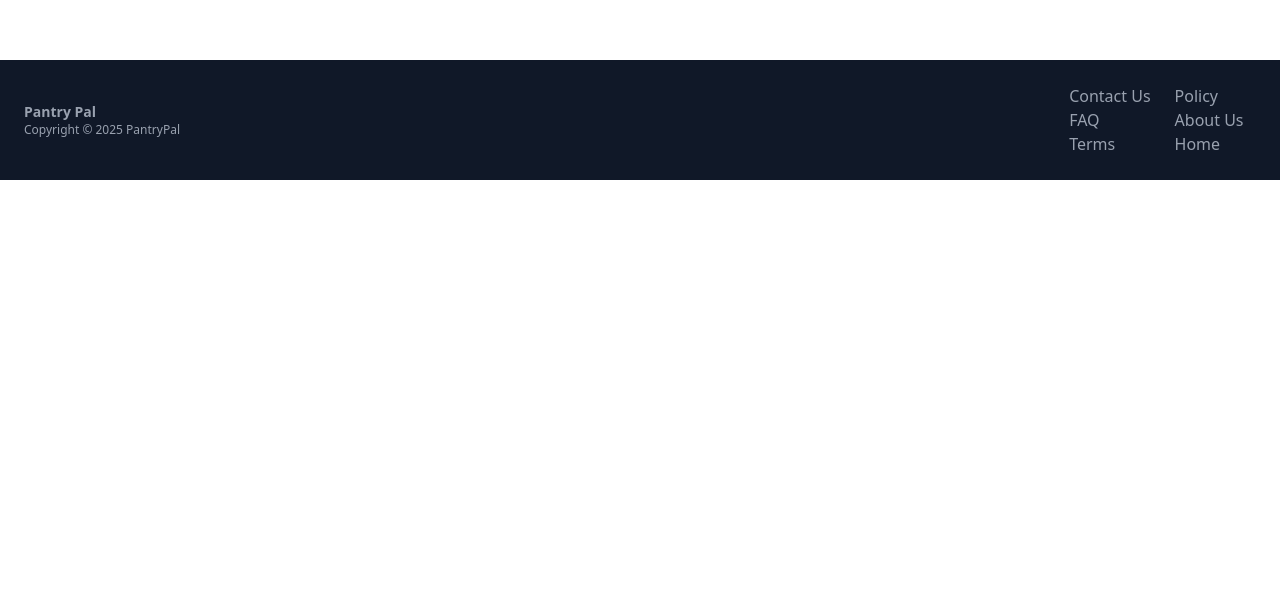
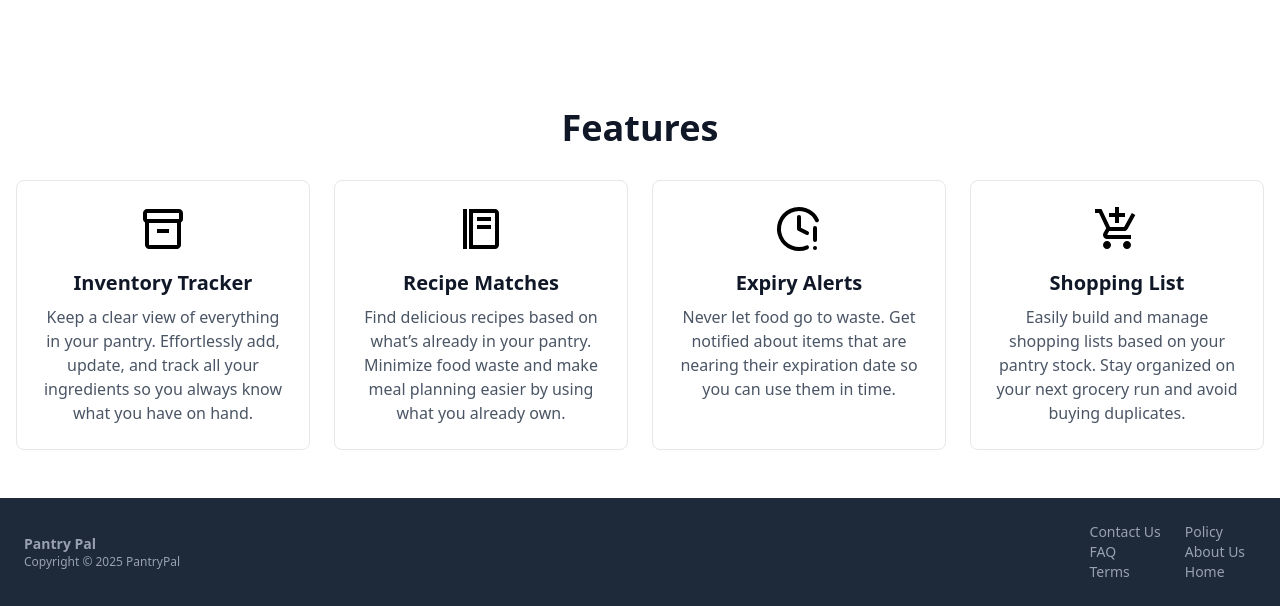
Before and after one commit to abutler911/PantryPal, a React (Vite) app in the folder client/: page / in a window 1280 px wide. Shown: the part 740-1346 px from the top of the page. Before the commit the page ends 920 px from the top, so only its background shows below. Built offline with nearby package versions, Linux system fonts and the light colour scheme.

Commit message:
added feature card with grid

```diff
--- a/client/package.json
+++ b/client/package.json
@@ -13,6 +13,7 @@
     "@tailwindcss/vite": "^4.1.10",
     "react": "^19.1.0",
     "react-dom": "^19.1.0",
+    "react-icons": "^5.5.0",
     "react-router": "^7.6.2",
     "react-router-dom": "^7.6.2",
     "tailwindcss": "^4.1.10"
--- /dev/null
+++ b/client/src/components/FeatureCard.jsx
@@ -0,0 +1,65 @@
+import { MdOutlineInventory2, MdAddShoppingCart } from "react-icons/md";
+import { BiFoodMenu } from "react-icons/bi";
+import { LuClockAlert } from "react-icons/lu";
+
+function FeatureCard() {
+  const cardDetails = [
+    {
+      id: 1,
+      icon: <MdOutlineInventory2 />,
+      title: "Inventory Tracker",
+      description:
+        "Keep a clear view of everything in your pantry. Effortlessly add, update, and track all your ingredients so you always know what you have on hand.",
+    },
+    {
+      id: 2,
+      icon: <BiFoodMenu />,
+      title: "Recipe Matches",
+      description:
+        "Find delicious recipes based on what’s already in your pantry. Minimize food waste and make meal planning easier by using what you already own.",
+    },
+    {
+      id: 3,
+      icon: <LuClockAlert />,
+      title: "Expiry Alerts",
+      description:
+        "Never let food go to waste. Get notified about items that are nearing their expiration date so you can use them in time.",
+    },
+    {
+      id: 4,
+      icon: <MdAddShoppingCart />,
+      title: "Shopping List",
+      description:
+        "Easily build and manage shopping lists based on your pantry stock. Stay organized on your next grocery run and avoid buying duplicates.",
+    },
+  ];
+
+  return (
+    <section className="dark:bg-gray-900 bg-white px-4 py-12 mx-auto max-w-7xl">
+      <h1 className="text-4xl font-bold text-center mb-8 dark:text-gray-100 text-gray-900">
+        Features
+      </h1>
+
+      <div className="grid grid-cols-1 sm:grid-cols-2 lg:grid-cols-4 gap-6">
+        {cardDetails.map((card) => (
+          <div
+            key={card.id}
+            className="flex flex-col items-center text-center border border-gray-200 dark:border-gray-700 rounded-lg p-6 bg-white dark:bg-gray-800 transition-shadow hover:shadow-md"
+          >
+            <div className="text-brand-green dark:text-brand-green text-5xl mb-4">
+              {card.icon}
+            </div>
+            <h2 className="text-xl font-semibold mb-2 dark:text-gray-100 text-gray-900">
+              {card.title}
+            </h2>
+            <p className="prose prose-sm dark:prose-invert text-gray-600 dark:text-gray-300">
+              {card.description}
+            </p>
+          </div>
+        ))}
+      </div>
+    </section>
+  );
+}
+
+export default FeatureCard;
--- a/client/src/components/Footer.jsx
+++ b/client/src/components/Footer.jsx
@@ -1,6 +1,6 @@
 function Footer() {
   return (
-    <footer className="flex justify-between items-center bg-gray-900 text-gray-400 px-6 min-h-[70px] py-6">
+    <footer className="flex justify-between items-center bg-gray-800 text-gray-400 px-6 min-h-[70px] py-6">
       <div>
         <ul>
           <li className="text-sm font-bold hover:text-gray-300 transition-all ease-in-out">
@@ -14,7 +14,7 @@ function Footer() {
       </div>
 
       {/* Just for resposnive test  */}
-      <div className="grid sm:grid-cols-1 md:grid-cols-2 lg:grid-cols-2 gap-6">
+      <div className="grid sm:grid-cols-1 md:grid-cols-2 lg:grid-cols-2 gap-6 text-sm">
         <ul>
           <li className="hover:text-gray-300 hover:font-semibold transition-all ease-in-out">
             Contact Us
--- a/client/src/components/Hero.jsx
+++ b/client/src/components/Hero.jsx
@@ -4,7 +4,7 @@ function Hero() {
   return (
     <main className="dark:bg-gray-900 dark:text-gray-400 min-h-screen mx-auto flex justify-center items-center">
       <div>
-        <h1 className="text-5xl text-center font-bold">Pantry Pal</h1>
+        <h1 className="text-2xl sm:text-2xl md:text-3xl lg:text-5xl text-center font-bold">Pantry Pal</h1>
         <p className="text-center py-4 text-sm font-thin">
           Stop wasting food-track, cook, save
         </p>
--- a/client/src/components/LandingPage.jsx
+++ b/client/src/components/LandingPage.jsx
@@ -1,3 +1,4 @@
+import FeatureCard from "./FeatureCard";
 import Footer from "./Footer";
 import Hero from "./Hero";
 
@@ -5,6 +6,7 @@ function LandingPage() {
   return (
     <>
       <Hero />
+      <FeatureCard />
       <Footer />
     </>
   );
```
Also changed, not shown: 1 other file (tests, documents, lock files or other folders).
